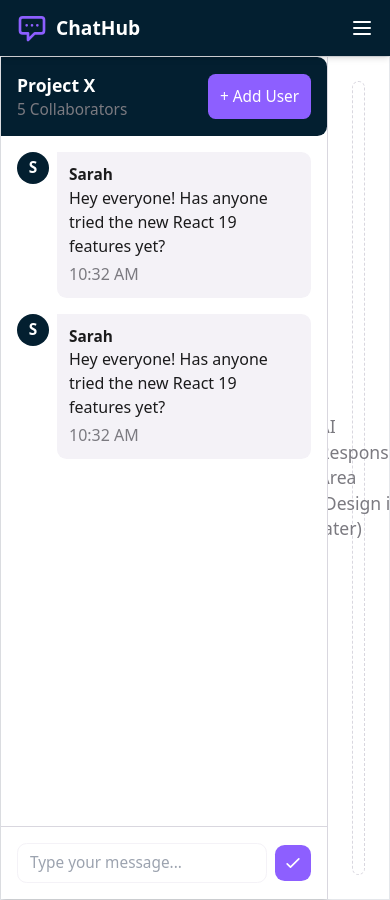
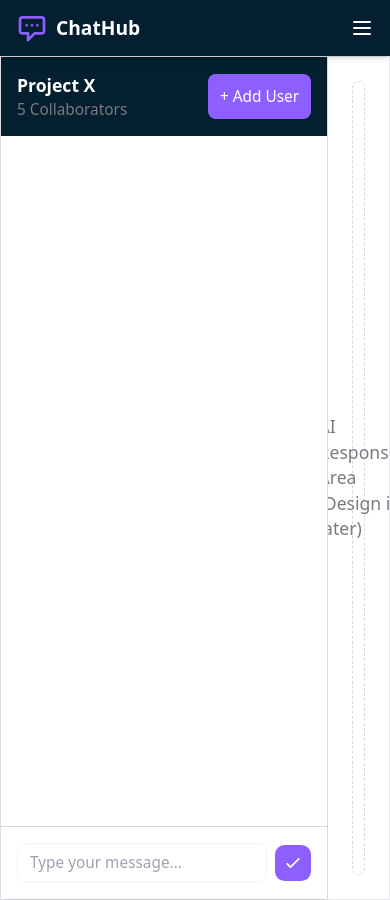
Before and after one commit to azzayshakya/WeChat, a React (Vite) app in the folder frontend/: page /projects/1 in a window 390 px wide. Built offline with nearby package versions, Linux system fonts and the light colour scheme.

Commit message:
feat : integrate the add user functionality

```diff
--- a/frontend/src/apis/apiServices.js
+++ b/frontend/src/apis/apiServices.js
@@ -2,7 +2,7 @@ import axios from "axios";
 
 const API_BASE_URL = "http://localhost:3000";
 
-// Function to get the auth token
+
 const getAuthToken = () => localStorage.getItem("wechatUserToken");
 
 const authHeaders = () => ({
@@ -68,6 +68,14 @@ export const getAllUsersApi = async () => {
 };
 
 export const addUserToProjectAPI = async ({ projectId, newUserId }) => {
-  const response = await axios.post("/api/add-user", { projectId, newUserId });
-  return response.data;
+  try {
+    const response = await axios.post(
+      `${API_BASE_URL}/project/add-user`,
+      { projectId, newUserId },
+      authHeaders(),
+    );
+    return response.data;
+  } catch (error) {
+    throw error.response?.data || error.message;
+  }
 };
--- a/frontend/src/features/chat/ChatPageMain.jsx
+++ b/frontend/src/features/chat/ChatPageMain.jsx
@@ -1,11 +1,12 @@
+// ChatPageMain.jsx
+
 import { useState } from "react";
 import Navbar from "@/components/Navbar";
 import UserList from "./components/UsersList";
 import { useParams } from "react-router-dom";
 
 export default function ChatPageMain() {
-  const {projectId}=useParams();
-  console.log(projectId)
+  const { projectId } = useParams();
   const [showUserList, setShowUserList] = useState(false);
 
   const handleAddUserClick = () => {
@@ -22,14 +23,17 @@ export default function ChatPageMain() {
       <div className="relative flex h-full w-full overflow-hidden">
         {showUserList && (
           <div className="fixed left-0 top-0 z-50 h-full w-full animate-slide-in-left md:w-1/3">
-            <UserList onClose={handleCloseUserList} />
+            <UserList
+              onClose={handleCloseUserList}
+              projectId={projectId}
+            />
           </div>
         )}
 
-        <div className="flex  w-full border">
+        <div className="flex w-full border">
+          {/* Left Panel */}
           <div className="flex w-full flex-col border-r border-border bg-white shadow-md md:w-1/3">
-            {/* Header */}
-            <div className="flex items-center justify-between rounded-br-lg rounded-tr-lg bg-secondary p-4 text-white md:rounded-none">
+            <div className="flex items-center justify-between bg-secondary p-4 text-white">
               <div>
                 <h2 className="text-lg font-semibold">Project X</h2>
                 <p className="text-sm text-muted-foreground">5 Collaborators</p>
@@ -44,36 +48,10 @@ export default function ChatPageMain() {
 
             {/* Chat Messages */}
             <div className="flex-1 space-y-3 overflow-auto bg-background p-4">
-              <div className="mb-4 flex">
-                <div className="mr-2 flex h-8 w-8 flex-shrink-0 items-center justify-center rounded-full bg-secondary">
-                  <span className="text-sm font-bold text-white">S</span>
-                </div>
-                <div className="max-w-xs rounded-lg rounded-tl-none bg-muted p-3 md:max-w-md">
-                  <p className="text-sm font-bold">Sarah</p>
-                  <p>
-                    Hey everyone! Has anyone tried the new React 19 features
-                    yet?
-                  </p>
-                  <p className="text-xs mt-1 text-muted-foreground">10:32 AM</p>
-                </div>
-              </div>
-
-              <div className="mb-4 flex">
-                <div className="mr-2 flex h-8 w-8 flex-shrink-0 items-center justify-center rounded-full bg-secondary">
-                  <span className="text-sm font-bold text-white">S</span>
-                </div>
-                <div className="max-w-xs rounded-lg rounded-tl-none bg-muted p-3 md:max-w-md">
-                  <p className="text-sm font-bold">Sarah</p>
-                  <p>
-                    Hey everyone! Has anyone tried the new React 19 features
-                    yet?
-                  </p>
-                  <p className="text-xs mt-1 text-muted-foreground">10:32 AM</p>
-                </div>
-              </div>
+              {/* Dummy messages */}
             </div>
 
-            {/* Message Input at Bottom */}
+            {/* Input Box */}
             <div className="border-t border-border p-4">
               <div className="flex items-center gap-2">
                 <input
@@ -81,29 +59,16 @@ export default function ChatPageMain() {
                   placeholder="Type your message..."
                   className="flex-1 rounded-lg border border-muted bg-white px-3 py-2 text-sm focus:outline-none focus:ring-2 focus:ring-primary"
                 />
-                <button
-                  className="hover:bg-primary/90 rounded-lg bg-primary p-2 text-white transition"
-                  title="Send"
-                >
-                  <svg
-                    xmlns="http://www.w3.org/2000/svg"
-                    fill="none"
-                    viewBox="0 0 24 24"
-                    stroke="currentColor"
-                    className="h-5 w-5"
-                  >
-                    <path
-                      strokeLinecap="round"
-                      strokeLinejoin="round"
-                      strokeWidth="2"
-                      d="M5 13l4 4L19 7"
-                    />
+                <button className="hover:bg-primary/90 rounded-lg bg-primary p-2 text-white transition" title="Send">
+                  <svg xmlns="http://www.w3.org/2000/svg" fill="none" viewBox="0 0 24 24" stroke="currentColor" className="h-5 w-5">
+                    <path strokeLinecap="round" strokeLinejoin="round" strokeWidth="2" d="M5 13l4 4L19 7" />
                   </svg>
                 </button>
               </div>
             </div>
           </div>
 
+          {/* AI Section */}
           <div className="w-full overflow-auto bg-background p-6 md:w-2/3">
             <div className="flex h-full w-full items-center justify-center rounded-xl border border-dashed border-border text-lg text-muted-foreground">
               AI Response Area (Design it later)
--- a/frontend/src/features/chat/components/UsersList.jsx
+++ b/frontend/src/features/chat/components/UsersList.jsx
@@ -1,26 +1,61 @@
 import { useState } from "react";
+import { toast } from "react-toastify";
+import { useFetchAllUsers } from "../constants/useFetchAllUsers";
+import { useAddUserToProject } from "../constants/useAddUserToProject";
+import PropTypes from "prop-types";
 import { X } from "lucide-react";
-import { useFetchAllUsers } from "../constants/useFetchAllUsers";
-import PropTypes from "prop-types";
-
-const UserList = ({ onClose }) => {
-  const { users, isLoading } = useFetchAllUsers();
+const UserList = ({ onClose, projectId }) => {
+  const [selectedUserId, setSelectedUserId] = useState(null);
+  const { users, isLoading, isError } = useFetchAllUsers();
   const [searchTerm, setSearchTerm] = useState("");
 
   const filteredUsers = users.filter((user) =>
     user.email.toLowerCase().includes(searchTerm.toLowerCase()),
   );
+  const { addUserToProject, isLoading: isAdding } = useAddUserToProject();
+
+  const handleUserClick = (userId) => {
+    setSelectedUserId(userId);
+  };
+  console.log("id user", selectedUserId);
+  console.log("project id", projectId);
+
+  const handleAddUser = async () => {
+    if (!selectedUserId) return;
+    try {
+      await addUserToProject({ projectId, newUserId: selectedUserId });
+      toast.success("User added successfully!");
+      onClose();
+    } catch (error) {
+      console.error("Error adding user:", error);
+      toast.error("Failed to add user.");
+    }
+  };
+
+  if (isLoading) {
+    return (
+      <div className="flex h-full w-full items-center justify-center p-6">
+        <div className="loader"></div>
+      </div>
+    );
+  }
+
+  if (isError) {
+    return (
+      <div className="flex h-full w-full items-center justify-center p-6 text-red-500">
+        Failed to fetch users.
+      </div>
+    );
+  }
 
   return (
     <div className="flex h-screen w-full flex-col rounded-r-lg border border-border bg-white text-black shadow-lg md:max-w-md">
-      {/* Header */}
       <div className="flex items-center justify-between rounded-tr-lg bg-secondary px-5 py-4 text-white">
         <h2 className="text-lg font-semibold">All Users</h2>
         <button onClick={onClose} className="transition hover:text-primary">
           <X className="h-5 w-5" />
         </button>
       </div>
-
       {/* Search */}
       <div className="border-b border-border bg-background px-5 py-2">
         <input
@@ -31,8 +66,6 @@ const UserList = ({ onClose }) => {
           className="w-full rounded-lg border border-muted p-2 focus:outline-none focus:ring-2 focus:ring-primary"
         />
       </div>
-
-      {/* Users */}
       <div className="flex-1 space-y-3 overflow-auto bg-background px-5 py-3">
         {isLoading ? (
           <div className="flex items-center justify-center">
@@ -42,13 +75,21 @@ const UserList = ({ onClose }) => {
           filteredUsers.map((user) => (
             <div
               key={user._id}
-              className="flex items-center justify-between rounded-lg bg-muted p-3 transition hover:shadow-sm"
+              className={`flex cursor-pointer items-center justify-between rounded-lg border p-3 transition-all duration-200 ${
+                selectedUserId === user._id
+                  ? "bg-primary/10 border-primary"
+                  : "hover:bg-gray-100"
+              }`}
+              onClick={() => handleUserClick(user._id)}
             >
               <div className="flex items-center gap-3">
                 <div className="flex h-9 w-9 items-center justify-center rounded-full bg-primary font-semibold uppercase text-white">
                   {user.email?.[0] || "U"}
                 </div>
-                <div className="text-sm">{user.email}</div>
+                <div className="text-sm">
+                  <p className="font-medium">{user.name}</p>
+                  <p className="text-muted-foreground">{user.email}</p>
+                </div>
               </div>
               <button className="text-muted-foreground transition hover:text-red-500">
                 <X className="h-4 w-4" />
@@ -62,10 +103,17 @@ const UserList = ({ onClose }) => {
         )}
       </div>
 
-      {/* Add User */}
       <div className="rounded-br-lg border-t border-border bg-background p-5">
-        <button className="hover:bg-primary/90 w-full rounded-lg bg-primary py-3 font-medium text-white transition-all duration-200">
-          Add User
+        <button
+          onClick={handleAddUser}
+          disabled={!selectedUserId || isAdding}
+          className={`className="hover:bg-primary/90 w-full rounded-lg bg-primary py-3 font-medium text-white transition-all duration-200 ${
+            !selectedUserId || isAdding
+              ? "cursor-not-allowed opacity-50"
+              : "hover:bg-primary/90"
+          }`}
+        >
+          {isAdding ? "Adding..." : "Add User"}
         </button>
       </div>
     </div>
@@ -73,6 +121,7 @@ const UserList = ({ onClose }) => {
 };
 UserList.propTypes = {
   onClose: PropTypes.func.isRequired,
+  projectId: PropTypes.string.isRequired,
 };
 
 export default UserList;
--- a/frontend/src/features/chat/constants/useAddUserToProject.js
+++ b/frontend/src/features/chat/constants/useAddUserToProject.js
@@ -1,17 +1,33 @@
 import { useMutation } from "@tanstack/react-query";
-import { addUserToProjectAPI } from "@/lib/api";
+import { addUserToProjectAPI } from "@/apis/apiServices";
+import { toast } from "react-toastify";
 
 export const useAddUserToProject = () => {
-  return useMutation({
+  const {
+    mutate: addUserToProject,
+    isLoading,
+    isError,
+    error,
+    isSuccess,
+    data,
+  } = useMutation({
     mutationFn: addUserToProjectAPI,
     onSuccess: (data) => {
-    //   toast.success("User added to the project!");
+      toast.success("User added to the project!");
       console.log("Success:", data);
-
     },
     onError: (error) => {
-        console.log(error)
-    //   toast.error(error?.response?.data?.message || "Error adding user");
+      toast.error(error?.response?.data?.message || "Error adding user");
+      console.error("Error:", error);
     },
   });
+
+  return {
+    addUserToProject,
+    isLoading,
+    isError,
+    error,
+    isSuccess,
+    data,
+  };
 };
```
